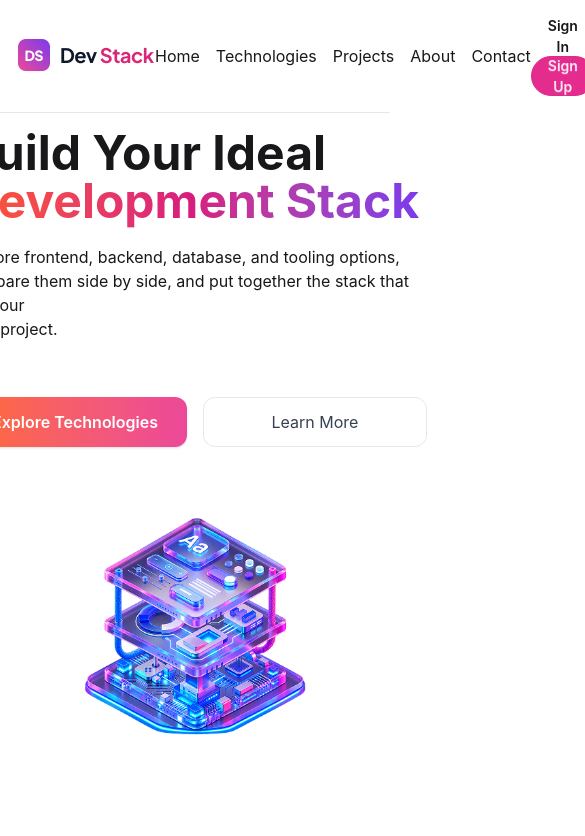
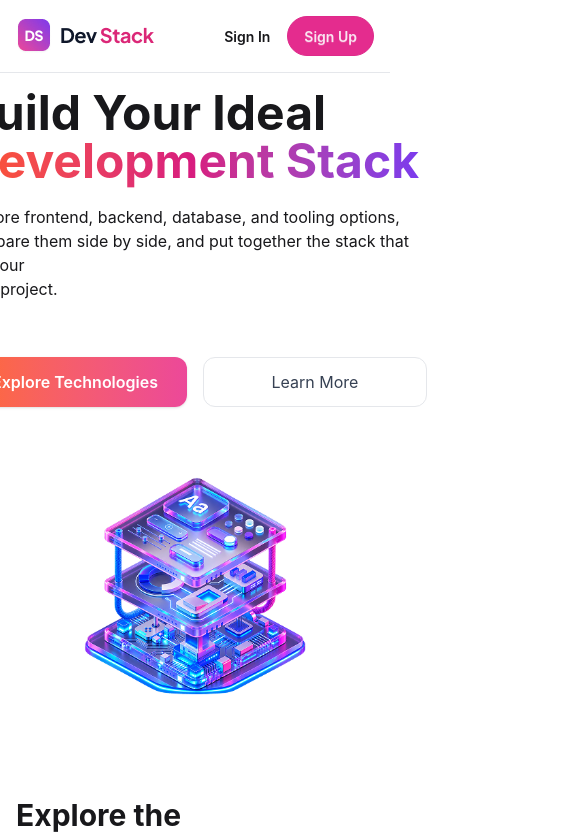
Before and after one commit to biprookas-wq/dev-Stack-final, a React (Vite) app: page / in a window 390 px wide. Shown: the top 836 px of the page, 585 px wide, since content can reach past the window. Built offline with nearby package versions, Linux system fonts and the light colour scheme; the HTML template or start-up script is replaced by a standard one.

Commit message:
refined my code with AI

```diff
--- a/src/components/Navbar/Navbar.tsx
+++ b/src/components/Navbar/Navbar.tsx
@@ -2,19 +2,24 @@
 
 const Navbar = () => {
   return (
-    <nav className=" sticky top-0 z-50 border-b border-gray-200 bg-white">
-      <div className="flex justify-between items-center container mx-auto p-4">
+    <nav className="sticky top-0 z-50 border-b border-gray-200 bg-white">
+      <div className="container mx-auto flex items-center justify-between p-4">
+        {/* Logo */}
         <img src={Logo} alt="Logo" />
 
-      <ul className="flex space-x-4">
+        {/* Navigation */}
+        <ul className="hidden space-x-4 md:flex">
           <li>Home</li>
           <li>Technologies</li>
           <li>Projects</li>
           <li>About</li>
           <li>Contact</li>
         </ul>
+
+        {/* Buttons */}
         <div>
           <button className="btn btn-ghost rounded-3xl">Sign In</button>
+
           <button className="btn btn-active btn-secondary rounded-3xl">
             Sign Up
           </button>
```
Lines whose indentation alone changed are shown as unchanged.
